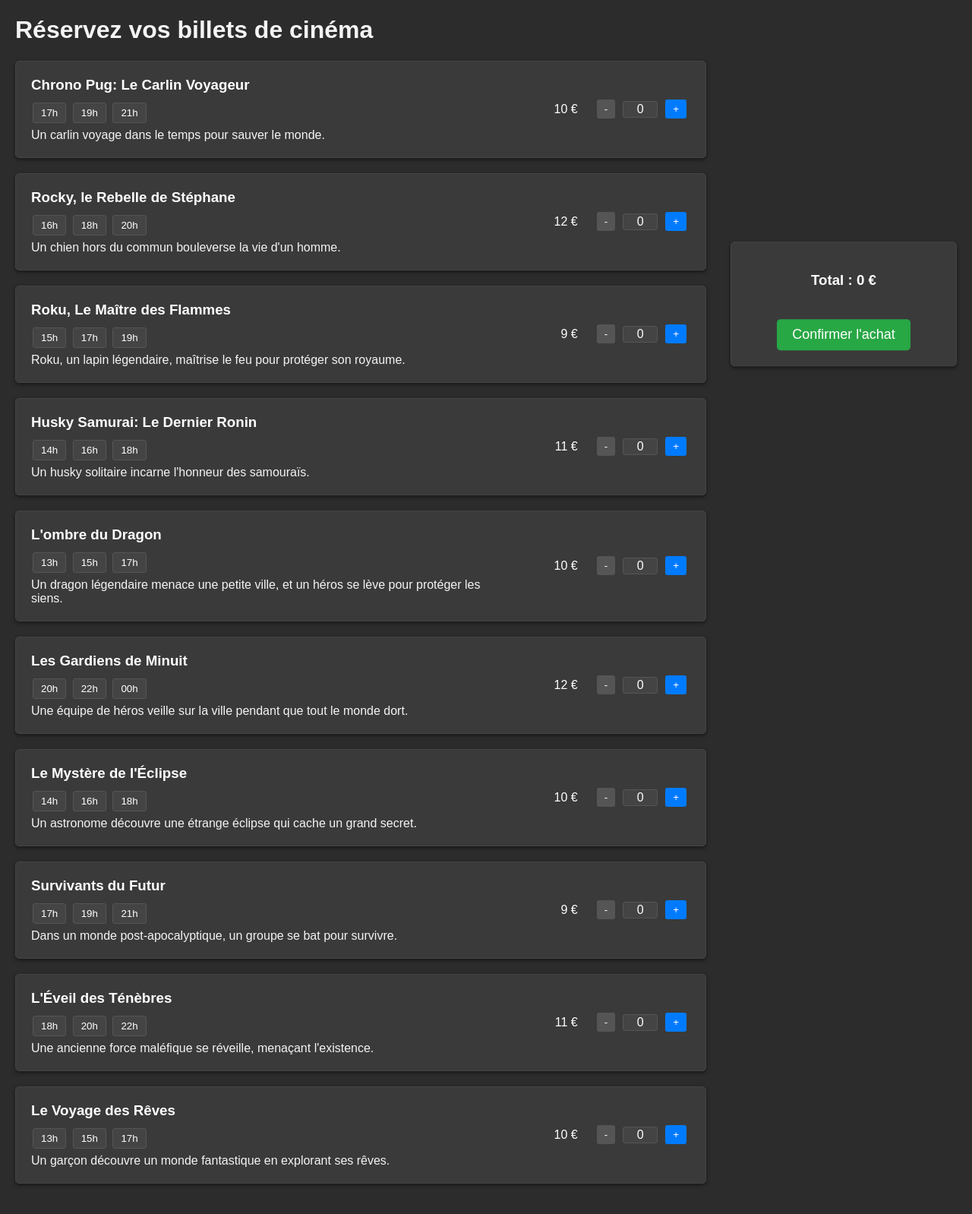
After one commit to Malice-1/Projet-2, a Django app: page /tiquets in a window 1280 px wide. The commit adds this page. Shown: the whole page at 76% size. Run offline with Django 5.2, Linux system fonts and the light colour scheme.

Commit message:
Ajout Tickets.css et tiquets.html
(avec modification dans base.html, urls.py et views.py)

```diff
--- a/Projet2/main/templates/base.html
+++ b/Projet2/main/templates/base.html
@@ -32,5 +32,7 @@
         <!-- Footer -->
     </footer>
 
+
+    <script src="{% static 'js/tickets.js' %}"></script>
 </body>
 </html>
--- /dev/null
+++ b/Projet2/main/templates/tiquets.html
@@ -0,0 +1,307 @@
+<!DOCTYPE html>
+<html lang="en">
+<head>
+    <meta charset="UTF-8">
+    <meta name="viewport" content="width=device-width, initial-scale=1.0">
+    <title>Réservation de Billets</title>
+    <style>
+        body {
+            font-family: Arial, sans-serif;
+            margin: 20px;
+            background-color: #2c2c2c; /* Couleur de fond sombre */
+            color: #f4f4f4; /* Texte clair pour le contraste */
+        }
+        #main-container {
+            display: flex;
+            flex-direction: row;
+            justify-content: space-between;
+            align-items: flex-start;
+        }
+        #movies-container {
+            width: 70%;
+        }
+        .movie {
+            width: 100%;
+            border: 1px solid #444; /* Bordure sombre mais visible */
+            padding: 20px;
+            margin-bottom: 20px;
+            border-radius: 5px;
+            background-color: #3a3a3a; /* Couleur de fond légèrement plus claire pour les cartes */
+            box-shadow: 0 2px 5px rgba(0, 0, 0, 0.5);
+            display: flex;
+            justify-content: space-between;
+            align-items: center;
+        }
+        .details {
+            display: flex;
+            flex-direction: column;
+            align-items: flex-start;
+            width: 70%;
+        }
+        .details h3 {
+            margin: 0 0 5px;
+            color: #ffffff; /* Titre en blanc */
+        }
+        .details .schedule {
+            font-size: 16px;
+            color: #dddddd; /* Couleur claire pour les horaires */
+            margin: 5px 0;
+        }
+        .details .schedule button {
+            background-color: #444; /* Boutons pour les horaires */
+            color: #ffffff;
+            border: 1px solid #555;
+            border-radius: 3px;
+            padding: 5px 10px;
+            margin: 2px;
+            cursor: pointer;
+        }
+        .details .schedule button.active {
+            background-color: #007bff; /* Couleur active pour le bouton */
+            color: #ffffff;
+        }
+        .controls {
+            display: flex;
+            align-items: center;
+        }
+        .price {
+            margin-right: 20px;
+            font-size: 16px;
+            color: #ffffff; /* Texte clair pour le prix */
+        }
+        .controls button {
+            margin: 0 5px;
+            padding: 5px 10px;
+            background-color: #007bff;
+            color: white;
+            border: none;
+            border-radius: 3px;
+            cursor: pointer;
+        }
+        .controls button:disabled {
+            background-color: #555; /* Couleur désactivée pour les boutons */
+            cursor: not-allowed;
+        }
+        .controls input {
+            width: 40px;
+            text-align: center;
+            font-size: 16px;
+            border: 1px solid #555; /* Bordure sombre pour le champ */
+            border-radius: 3px;
+            margin: 0 5px;
+            background-color: #444; /* Fond du champ */
+            color: #ffffff; /* Texte clair dans le champ */
+        }
+        #summary {
+            width: 20%;
+            padding: 20px;
+            border: 1px solid #444;
+            border-radius: 5px;
+            background-color: #3a3a3a;
+            box-shadow: 0 2px 5px rgba(0, 0, 0, 0.5);
+            text-align: center;
+            position: fixed;
+            right: 20px;
+            top: 50%;
+            transform: translateY(-50%);
+            color: #f4f4f4; /* Texte clair pour le résumé */
+        }
+        #summary h3 {
+            margin-bottom: 20px;
+            color: #ffffff; /* Titre en blanc */
+        }
+        .pay-button {
+            margin-top: 20px;
+            padding: 10px 20px;
+            background-color: #28a745;
+            color: white;
+            border: none;
+            border-radius: 5px;
+            font-size: 18px;
+            cursor: pointer;
+        }
+        .pay-button:hover {
+            background-color: #218838;
+        }
+    </style>
+</head>
+<body>
+    <h1>Réservez vos billets de cinéma</h1>
+    <div id="main-container">
+        <div id="movies-container">
+            <!-- Les films seront générés ici -->
+        </div>
+        <div id="summary">
+            <h3>Total : <span id="total-price">0</span> €</h3>
+            <button class="pay-button" onclick="confirmerAchat()">Confirmer l'achat</button>
+        </div>
+    </div>
+
+    <script>
+        const MAX_TICKETS = 60; // Limite à 60 tickets
+        const movies = [
+            {
+                name: "Chrono Pug: Le Carlin Voyageur",
+                price: 10,
+                schedule: ["17h", "19h", "21h"],
+                description: "Un carlin voyage dans le temps pour sauver le monde.",
+                selectedTime: null
+            },
+            {
+                name: "Rocky, le Rebelle de Stéphane",
+                price: 12,
+                schedule: ["16h", "18h", "20h"],
+                description: "Un chien hors du commun bouleverse la vie d'un homme.",
+                selectedTime: null
+            },
+            {
+                name: "Roku, Le Maître des Flammes",
+                price: 9,
+                schedule: ["15h", "17h", "19h"],
+                description: "Roku, un lapin légendaire, maîtrise le feu pour protéger son royaume.",
+                selectedTime: null
+            },
+            {
+                name: "Husky Samurai: Le Dernier Ronin",
+                price: 11,
+                schedule: ["14h", "16h", "18h"],
+                description: "Un husky solitaire incarne l'honneur des samouraïs.",
+                selectedTime: null
+            },
+            {
+                name: "L'ombre du Dragon",
+                price: 10,
+                schedule: ["13h", "15h", "17h"],
+                description: "Un dragon légendaire menace une petite ville, et un héros se lève pour protéger les siens.",
+                selectedTime: null
+            },
+            {
+                name: "Les Gardiens de Minuit",
+                price: 12,
+                schedule: ["20h", "22h", "00h"],
+                description: "Une équipe de héros veille sur la ville pendant que tout le monde dort.",
+                selectedTime: null
+            },
+            {
+                name: "Le Mystère de l'Éclipse",
+                price: 10,
+                schedule: ["14h", "16h", "18h"],
+                description: "Un astronome découvre une étrange éclipse qui cache un grand secret.",
+                selectedTime: null
+            },
+            {
+                name: "Survivants du Futur",
+                price: 9,
+                schedule: ["17h", "19h", "21h"],
+                description: "Dans un monde post-apocalyptique, un groupe se bat pour survivre.",
+                selectedTime: null
+            },
+            {
+                name: "L'Éveil des Ténèbres",
+                price: 11,
+                schedule: ["18h", "20h", "22h"],
+                description: "Une ancienne force maléfique se réveille, menaçant l'existence.",
+                selectedTime: null
+            },
+            {
+                name: "Le Voyage des Rêves",
+                price: 10,
+                schedule: ["13h", "15h", "17h"],
+                description: "Un garçon découvre un monde fantastique en explorant ses rêves.",
+                selectedTime: null
+            }
+        ];
+
+        const container = document.getElementById('movies-container');
+        const totalPriceElement = document.getElementById('total-price');
+
+        movies.forEach((movie, index) => {
+            const movieDiv = document.createElement('div');
+            movieDiv.className = 'movie';
+            movieDiv.innerHTML = `
+                <div class="details">
+                    <h3>${movie.name}</h3>
+                    <div class="schedule">
+                        ${movie.schedule.map((time, i) => `
+                            <button onclick="selectTime(${index}, ${i})" id="time-${index}-${i}">
+                                ${time}
+                            </button>
+                        `).join("")}
+                    </div>
+                    <div class="description">${movie.description}</div>
+                </div>
+                <div class="controls">
+                    <span class="price">${movie.price} €</span>
+                    <button onclick="decrement(${index})" id="decrement-${index}" disabled>-</button>
+                    <input type="text" id="tickets-${index}" value="0" readonly>
+                    <button onclick="increment(${index})" id="increment-${index}">+</button>
+                </div>
+            `;
+            container.appendChild(movieDiv);
+        });
+
+        function selectTime(movieIndex, timeIndex) {
+            movies[movieIndex].selectedTime = movies[movieIndex].schedule[timeIndex];
+            document.querySelectorAll(`#time-${movieIndex}-0, #time-${movieIndex}-1, #time-${movieIndex}-2`).forEach(btn => btn.classList.remove("active"));
+            document.getElementById(`time-${movieIndex}-${timeIndex}`).classList.add("active");
+        }
+
+        function increment(index) {
+            const input = document.getElementById(`tickets-${index}`);
+            let currentValue = parseInt(input.value, 10);
+            if (currentValue < MAX_TICKETS) {
+                input.value = currentValue + 1;
+                document.getElementById(`decrement-${index}`).disabled = false;
+                if (currentValue + 1 === MAX_TICKETS) {
+                    document.getElementById(`increment-${index}`).disabled = true;
+                }
+                updateTotal();
+            }
+        }
+
+        function decrement(index) {
+            const input = document.getElementById(`tickets-${index}`);
+            let currentValue = parseInt(input.value, 10);
+            if (currentValue > 0) {
+                input.value = currentValue - 1;
+                document.getElementById(`increment-${index}`).disabled = false;
+                if (currentValue - 1 === 0) {
+                    document.getElementById(`decrement-${index}`).disabled = true;
+                }
+                updateTotal();
+            }
+        }
+
+        function updateTotal() {
+            let total = 0;
+            movies.forEach((movie, index) => {
+                const tickets = parseInt(document.getElementById(`tickets-${index}`).value, 10);
+                total += tickets * movie.price;
+            });
+            totalPriceElement.textContent = total;
+        }
+
+        function confirmerAchat() {
+            let total = 0;
+            let details = "";
+            for (let i = 0; i < movies.length; i++) {
+                const tickets = parseInt(document.getElementById(`tickets-${i}`).value, 10);
+                if (tickets > 0) {
+                    if (!movies[i].selectedTime) {
+                        alert(`Veuillez sélectionner un horaire pour ${movies[i].name}.`);
+                        return;
+                    }
+                    const time = movies[i].selectedTime;
+                    total += tickets * movies[i].price;
+                    details += `${tickets} billets pour ${movies[i].name} (${time}) - ${tickets * movies[i].price} €\n`;
+                }
+            }
+            if (total > 0) {
+                alert(`Détails de votre commande:\n${details}\nTotal: ${total} €`);
+            } else {
+                alert("Vous n'avez sélectionné aucun billet.");
+            }
+        }
+    </script>
+</body>
+</html>
--- a/Projet2/main/urls.py
+++ b/Projet2/main/urls.py
@@ -8,4 +8,5 @@ urlpatterns = [
     path('register/', register, name='register'),
     path('login/', CustomLoginView.as_view(), name='login'),
     path('logout/', LogoutView.as_view(next_page='login'), name='logout'),
+    path('tiquets', views.tiquets, name='tiquets'),
 ]
--- a/Projet2/main/views.py
+++ b/Projet2/main/views.py
@@ -9,6 +9,7 @@ from django.contrib.auth.views import LoginView
 def home(request):
     articles = Article.objects.all()
     return render(request, 'home.html', {'articles': articles})
+
 
 
 
@@ -27,3 +28,6 @@ def register(request):
 
 class CustomLoginView(LoginView):
     template_name = 'login.html'
+
+def tiquets(request):
+    return render(request, 'tiquets.html')
```
Also changed, not shown: Projet2/main/static/css/tickets.css (added, +119 -0 lines).
